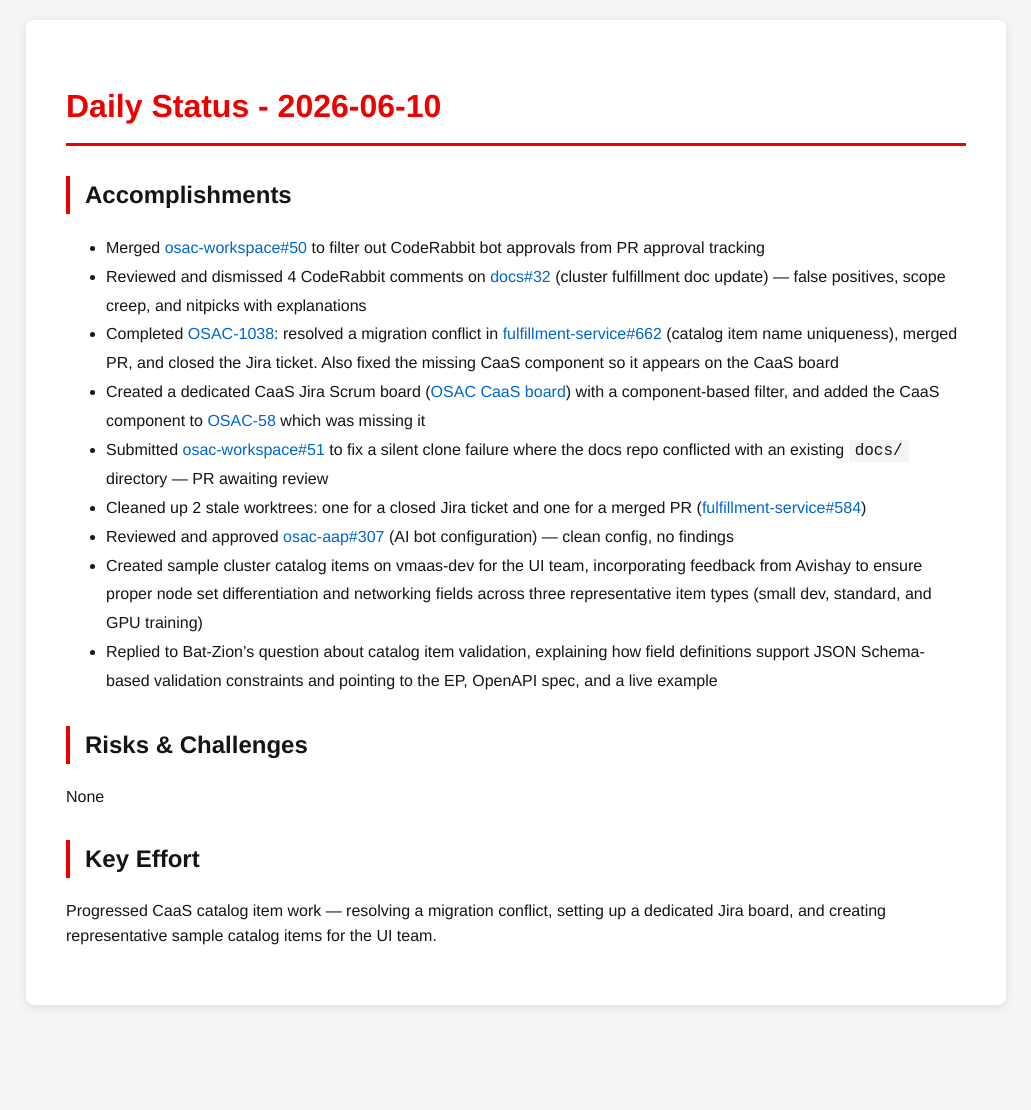
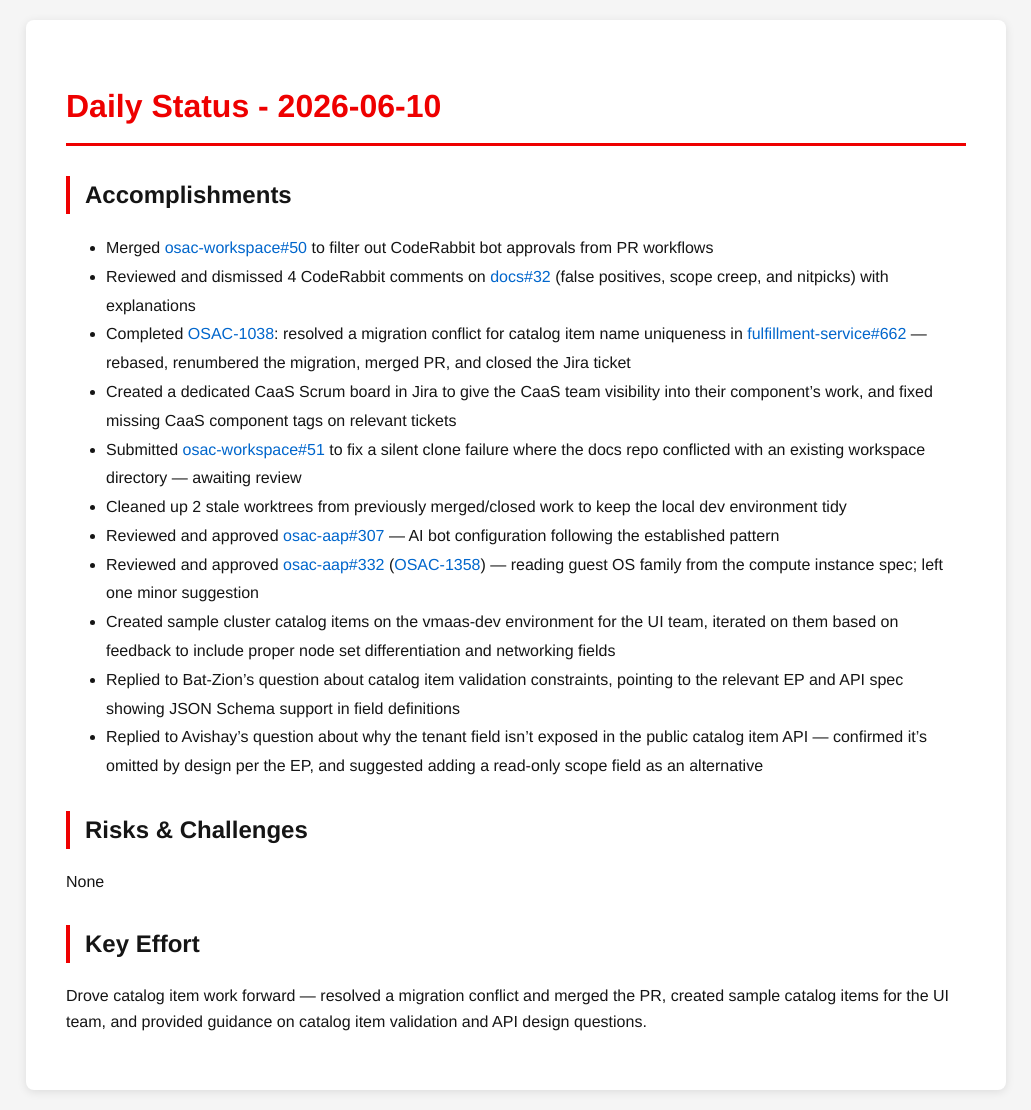
Before and after one commit to tzvatot/daily-status, a Jekyll site: the page built from 2026-06-10.md, in a window 1280 px wide. Shown: the whole page, without its empty margins (124-1155 px from the left). Built offline with Jekyll 4.4.1, drawn with Linux system fonts in a browser that asks for light colours; before the commit the page ends 1025 px from its top, so only the background shows below that.

Commit message:
Daily status update - 2026-06-10

```diff
--- a/2026-06-10.md
+++ b/2026-06-10.md
@@ -7,18 +7,20 @@
 # Daily Status - 2026-06-10
 
 ## Accomplishments
-- Merged [osac-workspace#50](https://github.com/osac-project/osac-workspace/pull/50) to filter out CodeRabbit bot approvals from PR approval tracking
-- Reviewed and dismissed 4 CodeRabbit comments on [docs#32](https://github.com/osac-project/docs/pull/32) (cluster fulfillment doc update) — false positives, scope creep, and nitpicks with explanations
-- Completed [OSAC-1038](https://redhat.atlassian.net/browse/OSAC-1038): resolved a migration conflict in [fulfillment-service#662](https://github.com/osac-project/fulfillment-service/pull/662) (catalog item name uniqueness), merged PR, and closed the Jira ticket. Also fixed the missing CaaS component so it appears on the CaaS board
-- Created a dedicated CaaS Jira Scrum board ([OSAC CaaS board](https://redhat.atlassian.net/jira/software/c/projects/OSAC/boards/12411)) with a component-based filter, and added the CaaS component to [OSAC-58](https://redhat.atlassian.net/browse/OSAC-58) which was missing it
-- Submitted [osac-workspace#51](https://github.com/osac-project/osac-workspace/pull/51) to fix a silent clone failure where the docs repo conflicted with an existing `docs/` directory — PR awaiting review
-- Cleaned up 2 stale worktrees: one for a closed Jira ticket and one for a merged PR ([fulfillment-service#584](https://github.com/osac-project/fulfillment-service/pull/584))
-- Reviewed and approved [osac-aap#307](https://github.com/osac-project/osac-aap/pull/307) (AI bot configuration) — clean config, no findings
-- Created sample cluster catalog items on vmaas-dev for the UI team, incorporating feedback from Avishay to ensure proper node set differentiation and networking fields across three representative item types (small dev, standard, and GPU training)
-- Replied to Bat-Zion's question about catalog item validation, explaining how field definitions support JSON Schema-based validation constraints and pointing to the EP, OpenAPI spec, and a live example
+- Merged [osac-workspace#50](https://github.com/osac-project/osac-workspace/pull/50) to filter out CodeRabbit bot approvals from PR workflows
+- Reviewed and dismissed 4 CodeRabbit comments on [docs#32](https://github.com/osac-project/docs/pull/32) (false positives, scope creep, and nitpicks) with explanations
+- Completed [OSAC-1038](https://redhat.atlassian.net/browse/OSAC-1038): resolved a migration conflict for catalog item name uniqueness in [fulfillment-service#662](https://github.com/osac-project/fulfillment-service/pull/662) — rebased, renumbered the migration, merged PR, and closed the Jira ticket
+- Created a dedicated CaaS Scrum board in Jira to give the CaaS team visibility into their component's work, and fixed missing CaaS component tags on relevant tickets
+- Submitted [osac-workspace#51](https://github.com/osac-project/osac-workspace/pull/51) to fix a silent clone failure where the docs repo conflicted with an existing workspace directory — awaiting review
+- Cleaned up 2 stale worktrees from previously merged/closed work to keep the local dev environment tidy
+- Reviewed and approved [osac-aap#307](https://github.com/osac-project/osac-aap/pull/307) — AI bot configuration following the established pattern
+- Reviewed and approved [osac-aap#332](https://github.com/osac-project/osac-aap/pull/332) ([OSAC-1358](https://redhat.atlassian.net/browse/OSAC-1358)) — reading guest OS family from the compute instance spec; left one minor suggestion
+- Created sample cluster catalog items on the vmaas-dev environment for the UI team, iterated on them based on feedback to include proper node set differentiation and networking fields
+- Replied to Bat-Zion's question about catalog item validation constraints, pointing to the relevant EP and API spec showing JSON Schema support in field definitions
+- Replied to Avishay's question about why the tenant field isn't exposed in the public catalog item API — confirmed it's omitted by design per the EP, and suggested adding a read-only scope field as an alternative
 
 ## Risks & Challenges
 None
 
 ## Key Effort
-Progressed CaaS catalog item work — resolving a migration conflict, setting up a dedicated Jira board, and creating representative sample catalog items for the UI team.
+Drove catalog item work forward — resolved a migration conflict and merged the PR, created sample catalog items for the UI team, and provided guidance on catalog item validation and API design questions.
```
